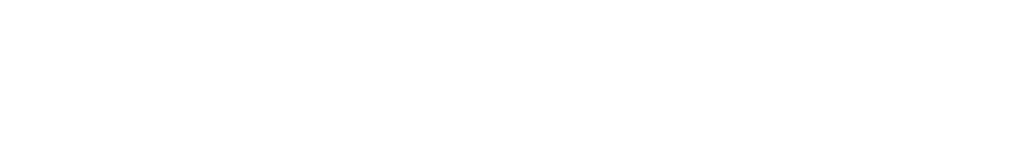
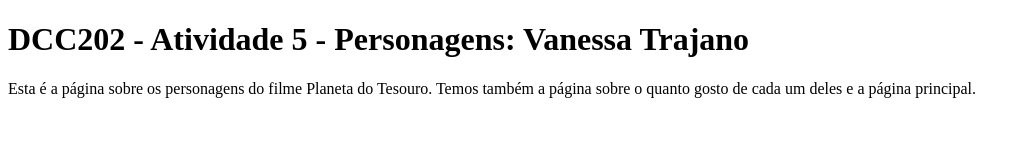
Before and after one commit to ufjf-dcc202/ufjf-dcc202-2023-3-a-atv5-VanessaTrajano, a website: page personagens.html in a window 1280 px wide. Shown: the whole page, without its empty margins (0-1030 px from the left). Drawn offline with Linux system fonts and the light colour scheme.

Commit message:
Coloca a main e seu conteúdo básico em personagens

```diff
--- a/personagens.html
+++ b/personagens.html
@@ -6,6 +6,9 @@
     <title>DCC202 - Atividade 5 - Personagens: Vanessa Trajano</title>
 </head>
 <body>
-
+    <main>
+        <h1>DCC202 - Atividade 5 - Personagens: Vanessa Trajano</h1>
+        <p>Esta é a página sobre os personagens do filme Planeta do Tesouro. Temos também a página sobre o quanto gosto de cada um deles e a página principal.</p>
+    </main>
 </body>
 </html>
```
